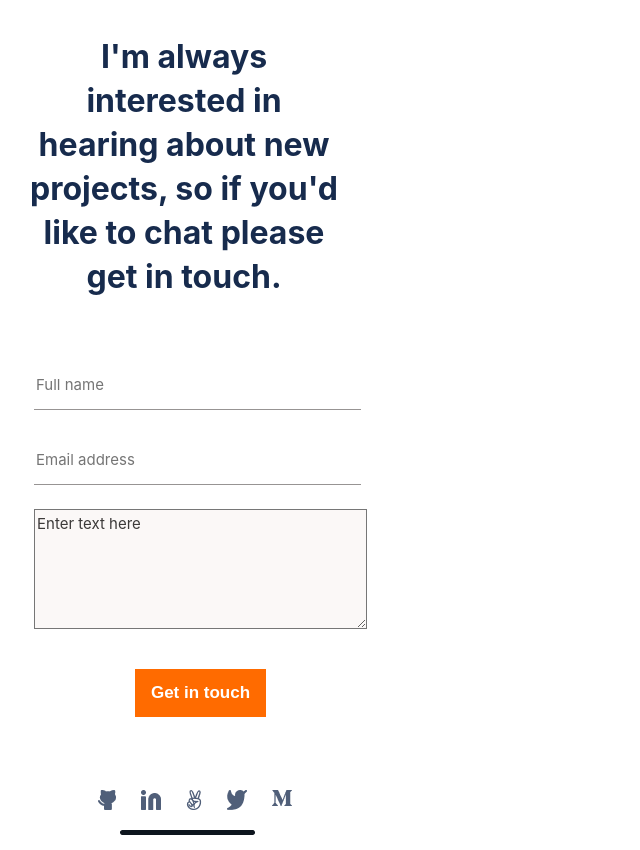
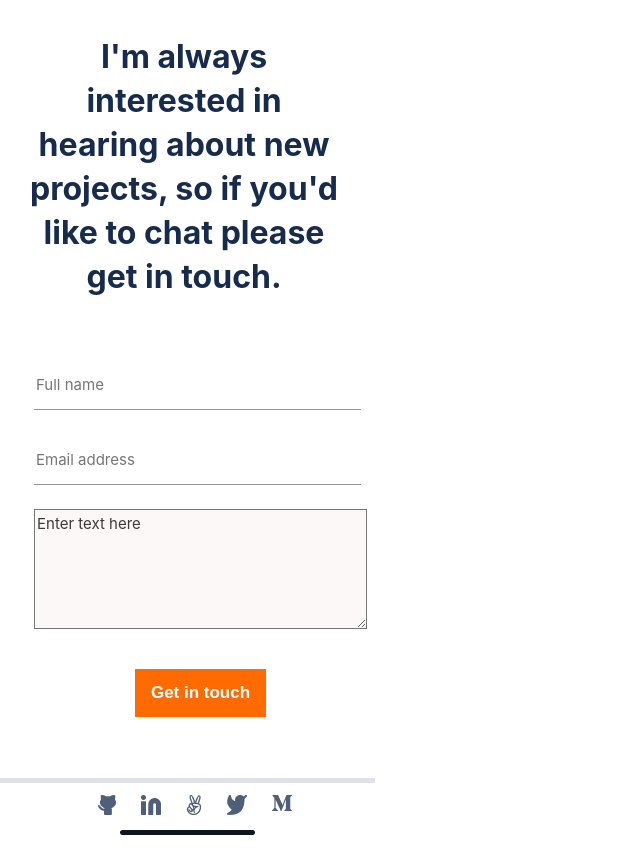
Before and after one commit to ikoote1/Portfolio-Setup, a website: page index.html in a window 1280 px wide. Shown: the part 6717-7567 px from the top of the page, without its empty margins (0-640 px from the left). Drawn offline with Linux system fonts and the light colour scheme.

Commit message:
Added border-top called imar and fixed image url

```diff
--- a/index.html
+++ b/index.html
@@ -202,6 +202,7 @@
 
             </div>
             <div class="footer">
+                <img src="./images/Rectangle 42.png" alt="ima" class="imar">
                 <ul class="social">
                     <a href="https://github.com/ikoote1"><img src="./images/Vectorr1.png" alt="github"></a>
                     <a href="https://www.linkedin.com/public-profile/settings?lipi=urn%3Ali%3Apage%3Ad_flagship3_profile_self_edit_contact-info%3Bmblb4PfaTiGNkcYIq9q9%2BA%3D%3D"><img src="./images/Vectorr2.png" alt="Linkedln"></a>
--- a/style.css
+++ b/style.css
@@ -525,7 +525,7 @@ div#frams {
   height: auto;
   position: absolute;
   background-repeat: no-repeat;
-  bottom: 20px;
+  bottom: 15px;
   left: 98px;
 }
 
@@ -619,6 +619,13 @@ div#frams {
   width: 135px;
   height: 5px;
 }
+.imar{
+  position: absolute;
+  width: 100%;
+  top: 5px;
+  height: 5px;
+  background: #DFE1E6;
+}
 
 .mask {
   background-image: url('./images/Group.png');
```
Also changed, not shown: images/Rectangle 42.png (added).
